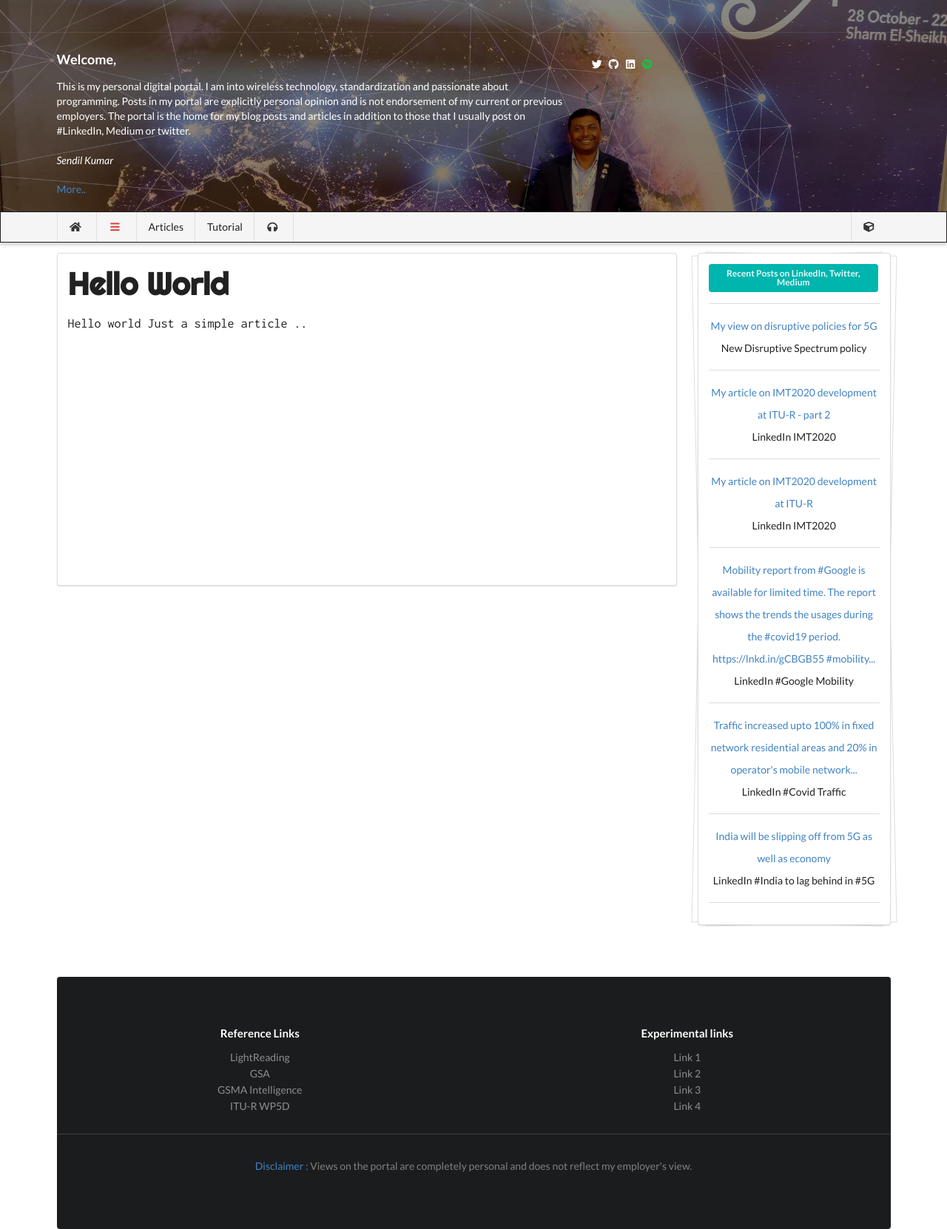
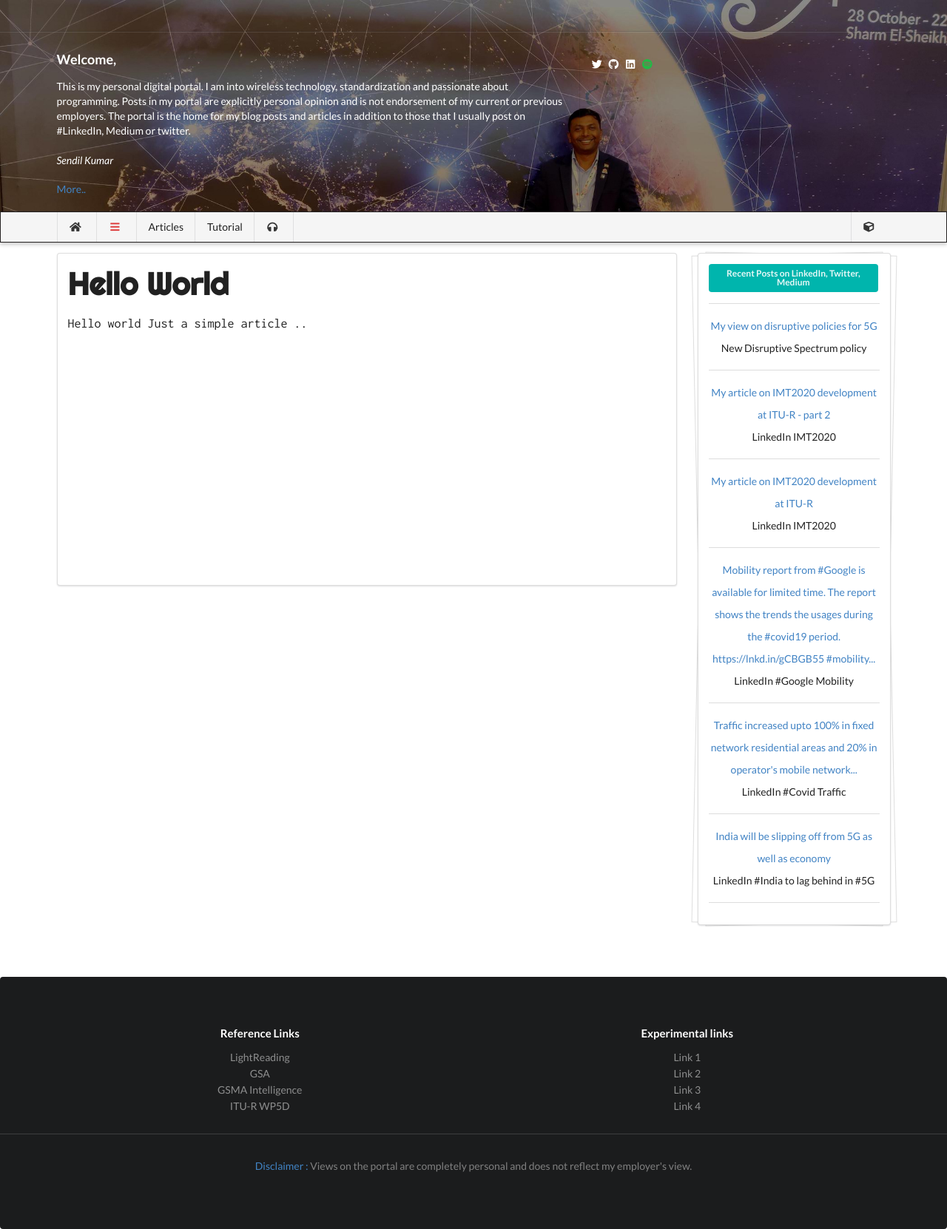
Before and after one commit to wiless/wiless.github.io, a Jekyll site: the page built from _articles/helloworld.md, in a window 1280 px wide. Shown: the whole page at 74% size. Built offline with Jekyll 4.4.1, drawn with Linux system fonts in a browser that asks for light colours; nearby versions of some CDN libraries; some web fonts are replaced; library files that are not in the unit come from our copies; comment, search, counter and statistics services are not loaded; a style sheet for code colours, icons or effects is not loaded.

Commit message:
Update article.html

```diff
--- a/_layouts/article.html
+++ b/_layouts/article.html
@@ -28,8 +28,9 @@
                 {% include sidebar.html %}
             </div>
         </div>
-    {% include footer.html %}
     </div>
+        {% include footer.html %}
+
 
 
 
```
